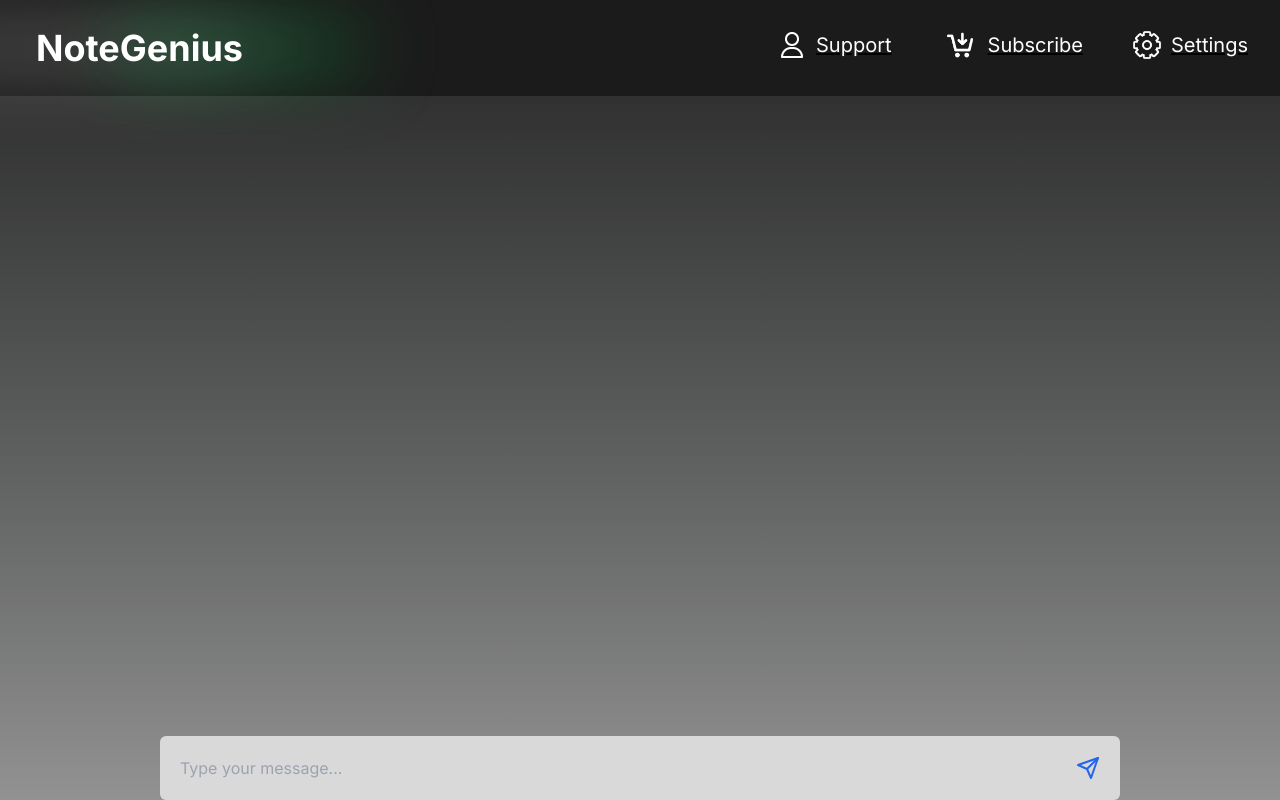
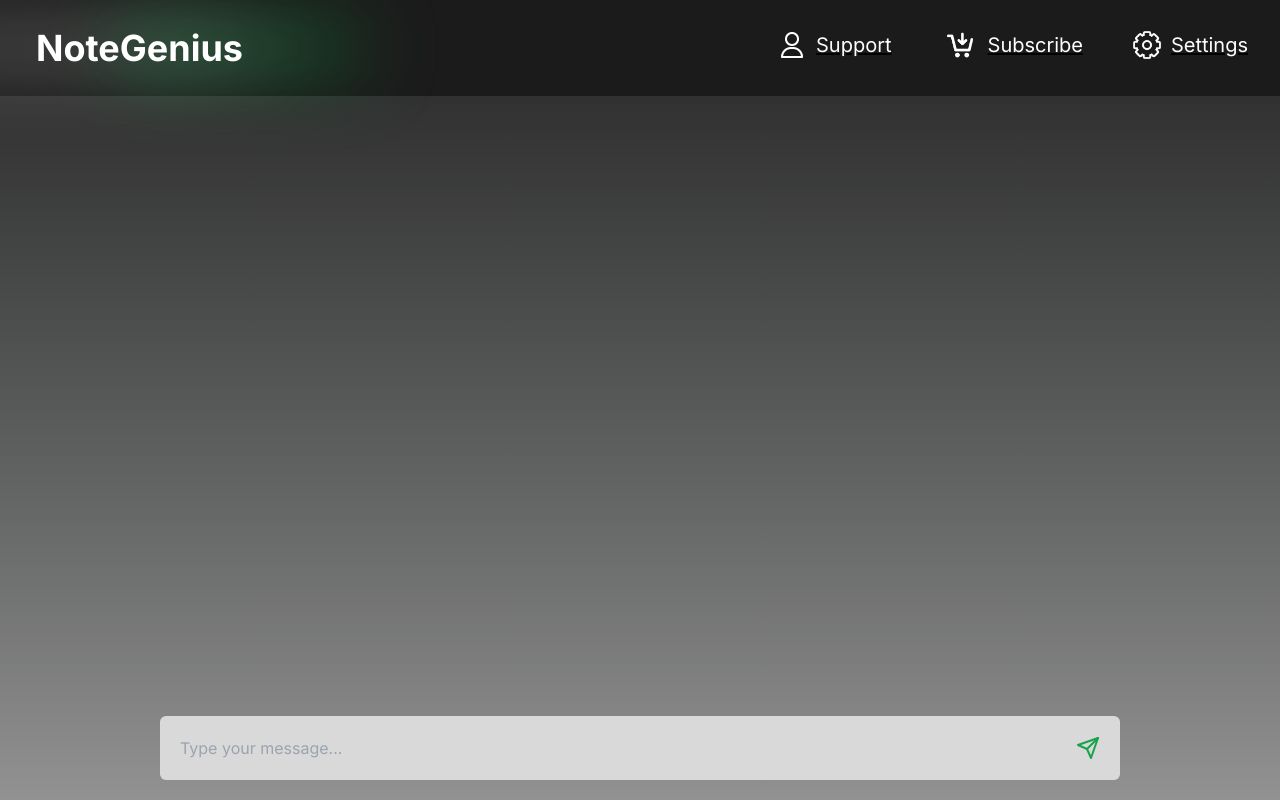
Before and after one commit to NoteGenius/NoteGenius, a Next.js app: page / in a window 1280 px wide. Built offline with nearby package versions, Linux system fonts and the light colour scheme.

Commit message:
Added padding and finalized

```diff
--- a/src/UI/Components/Textbar.tsx
+++ b/src/UI/Components/Textbar.tsx
@@ -26,7 +26,7 @@
     };
 
     return (
-        <div className="fixed bottom-0 w-3/4 bg-[#D9D9D9] rounded-md">
+        <div className="fixed bottom-5 w-3/4 bg-[#D9D9D9] rounded-md">
             <form className="flex items-center p-3" onSubmit={handleSubmit}>
                 <textarea
                     value={input}
@@ -38,7 +38,7 @@
                 />
                 <button
                     type="submit"
-                    className="ml-2 p-2 text-blue-600 hover:text-blue-800 transition-colors duration-300"
+                    className="ml-2 p-2 text-green-600 hover:text-green-800 transition-colors duration-300"
                 >
                     <FiSend size={24} />
                 </button>
```
